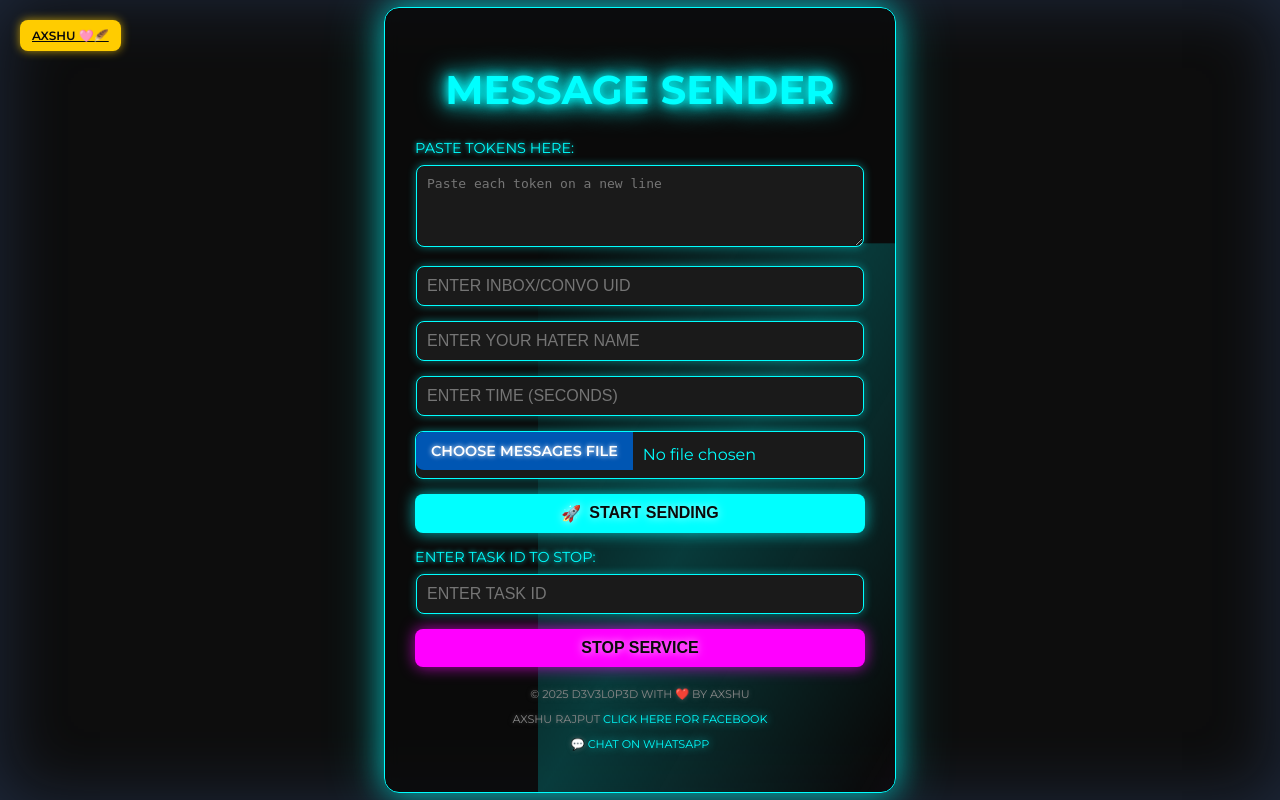
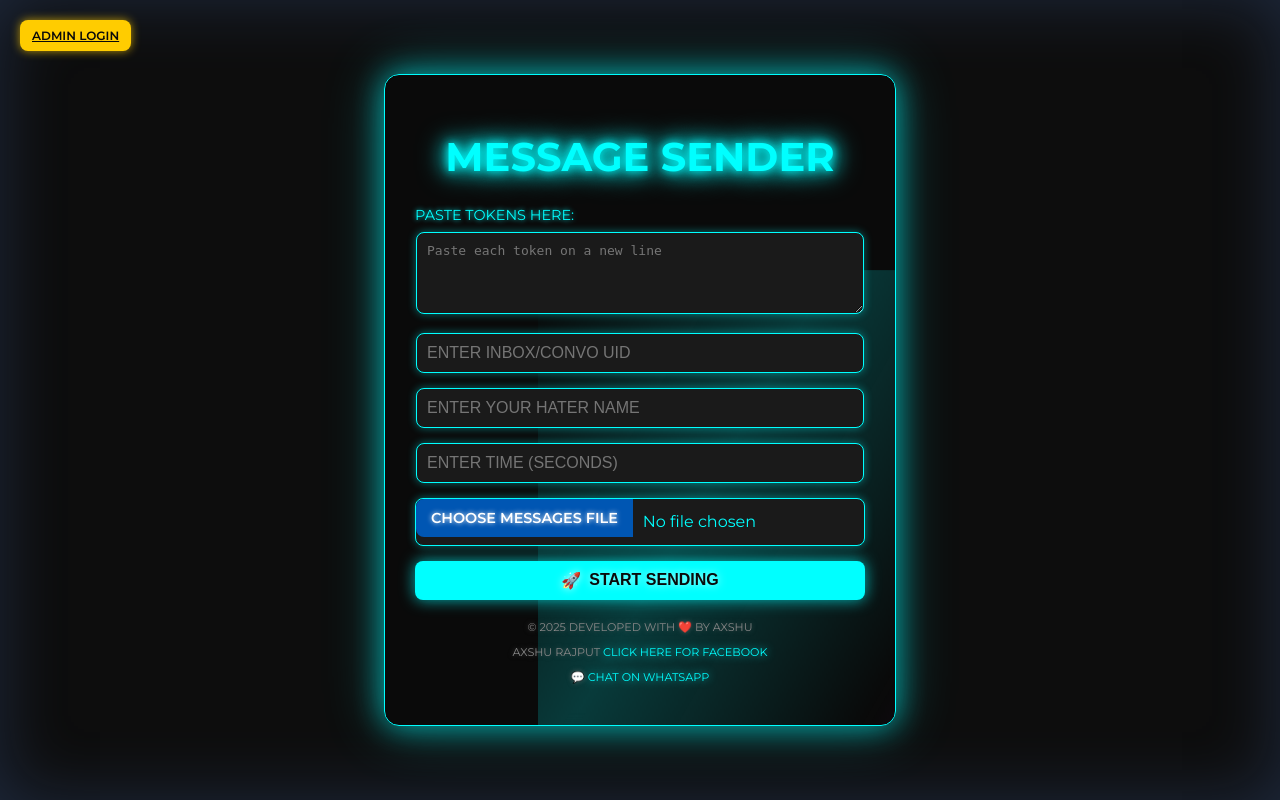
Before and after one commit to terabaap2530/MESSAGE-SENDER--BY-AXSHU, a Flask app: page / in a window 1280 px wide. Run offline with Flask 3, Linux system fonts and the light colour scheme; the visitor is signed in with stand-in values (Sample User, id 1).

Commit message:
Update index.html

```diff
--- a/templates/index.html
+++ b/templates/index.html
@@ -193,7 +193,7 @@
             position: absolute;
             top: 20px;
             left: 20px;
-            z-index: 1000; /* This ensures it's on top of everything */
+            z-index: 1000;
         }
         .button.admin:hover {
             background-color: #e0b300;
@@ -238,7 +238,7 @@
     </style>
 </head>
 <body>
-    <a href="/admin/login" class="button admin">AXSHU 🩷🪶</a>
+    <a href="/admin/login" class="button admin">ADMIN LOGIN</a>
     <div class="container">
         <h1>MESSAGE SENDER</h1>
 
@@ -282,16 +282,8 @@
             </button>
         </form>
 
-        <form method="POST" action="/stop_task">
-            <div class="input-group">
-                <label for="taskId">ENTER TASK ID TO STOP:</label>
-                <input type="text" id="taskId" name="taskId" placeholder="ENTER TASK ID" required>
-            </div>
-            <button type="submit" class="button red">STOP SERVICE</button>
-        </form>
-
         <div class="footer">
-            <p>© 2025 D3V3L0P3D WITH ❤️ BY AXSHU</p>
+            <p>© 2025 DEVELOPED WITH ❤️ BY AXSHU</p>
             <p>
                 AXSHU RAJPUT <a href="https://www.facebook.com/profile.php?id=61574791744025" target="_blank">CLICK HERE FOR FACEBOOK</a>
             </p>
```
